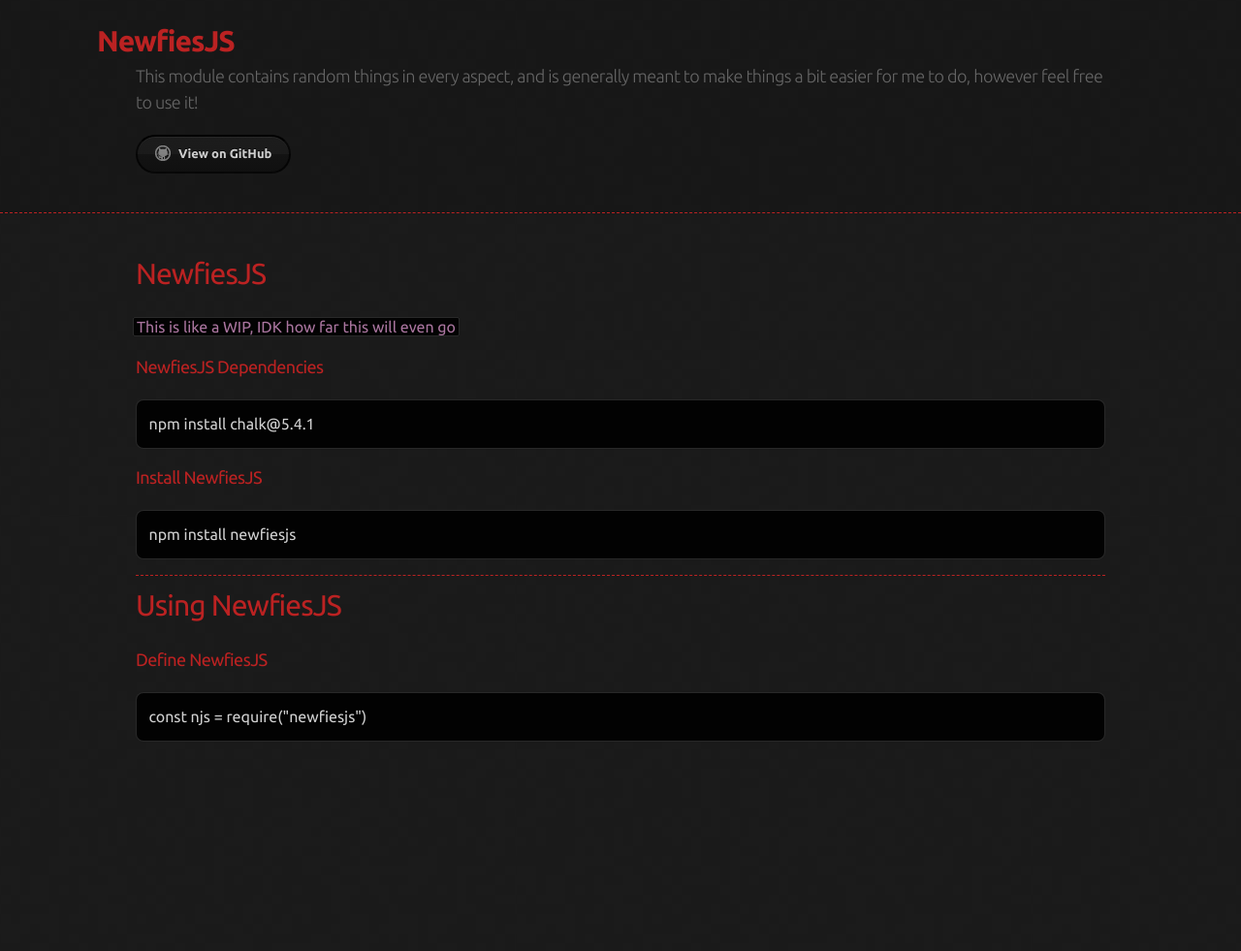
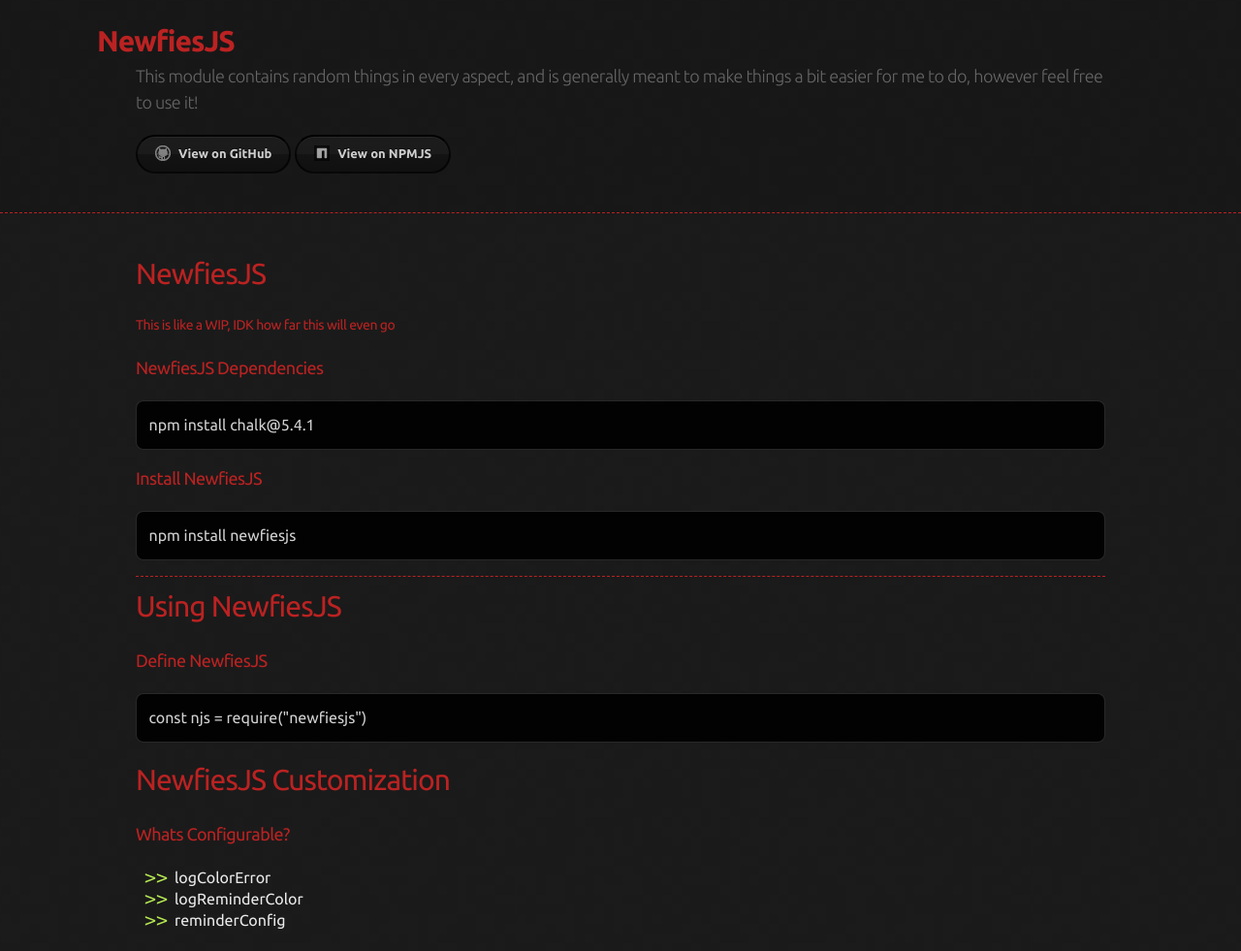
Before and after one commit to Newfies/module, a Jekyll site: the page built from index.md, in a window 1280 px wide. Shown: the whole page at 97% size. Built offline with Jekyll 4.4.1, drawn with Linux system fonts in a browser that asks for light colours; some web fonts are replaced; our own code applies the rules of GitHub Pages for plain Markdown files; before the commit the page ends 900 px from its top, so only the background shows below that.

Commit message:
big changes

```diff
--- a/_layouts/default.html
+++ b/_layouts/default.html
@@ -25,6 +25,7 @@
             <a href="{{ site.github.tar_url }}" class="btn">Download as .tar.gz</a>
           {% endif %}
           <a href="{{ site.github.repository_url }}" class="btn btn-github"><span class="icon"></span>View on GitHub</a>
+          <a href="https://www.npmjs.com/package/newfiesjs" class="btn btn-npmjs"><span class="icon"></span>View on NPMJS</a>
         </section>
       </div>
     </header>
--- a/_sass/jekyll-theme-hacker.scss
+++ b/_sass/jekyll-theme-hacker.scss
@@ -251,6 +251,11 @@
   background: url("../images/blacktocat.png") 0 0 no-repeat;
 }
 
+.btn-npmjs .icon {
+  opacity: 0.6;
+  background: url("../images/black-npmjs-btn.png") 0 0 no-repeat;
+}
+
 /* Links
    a, a:hover, a:visited
 */
--- a/index.md
+++ b/index.md
@@ -1,8 +1,6 @@
 # NewfiesJS
 
-``
-This is like a WIP, IDK how far this will even go
-``
+#### This is like a WIP, IDK how far this will even go
 
 ### NewfiesJS Dependencies
 
@@ -19,3 +17,11 @@
 ### Define NewfiesJS
 
 	const njs = require("newfiesjs")
+
+# NewfiesJS Customization
+
+### Whats Configurable?
+
+- logColorError
+- logReminderColor
+- reminderConfig
--- a/newfiesjs/package.json
+++ b/newfiesjs/package.json
@@ -1,6 +1,6 @@
 {
     "name": "newfiesjs",
-    "version": "1.0.5",
+    "version": "1.0.6",
     "description": "Newfies module is a module mainly for Newfie, however feel free to use it.",
     "main": "index.js",
     "devDependencies": {},
```
Also changed, not shown: newfiesjs/README.md (+1 -1 lines), newfiesjs/index.js (+36 -2 lines), assets/images/black-npmjs-btn.png (added), assets/images/npmjs-btn.png (added), assets/images/npmjs.png (added).
